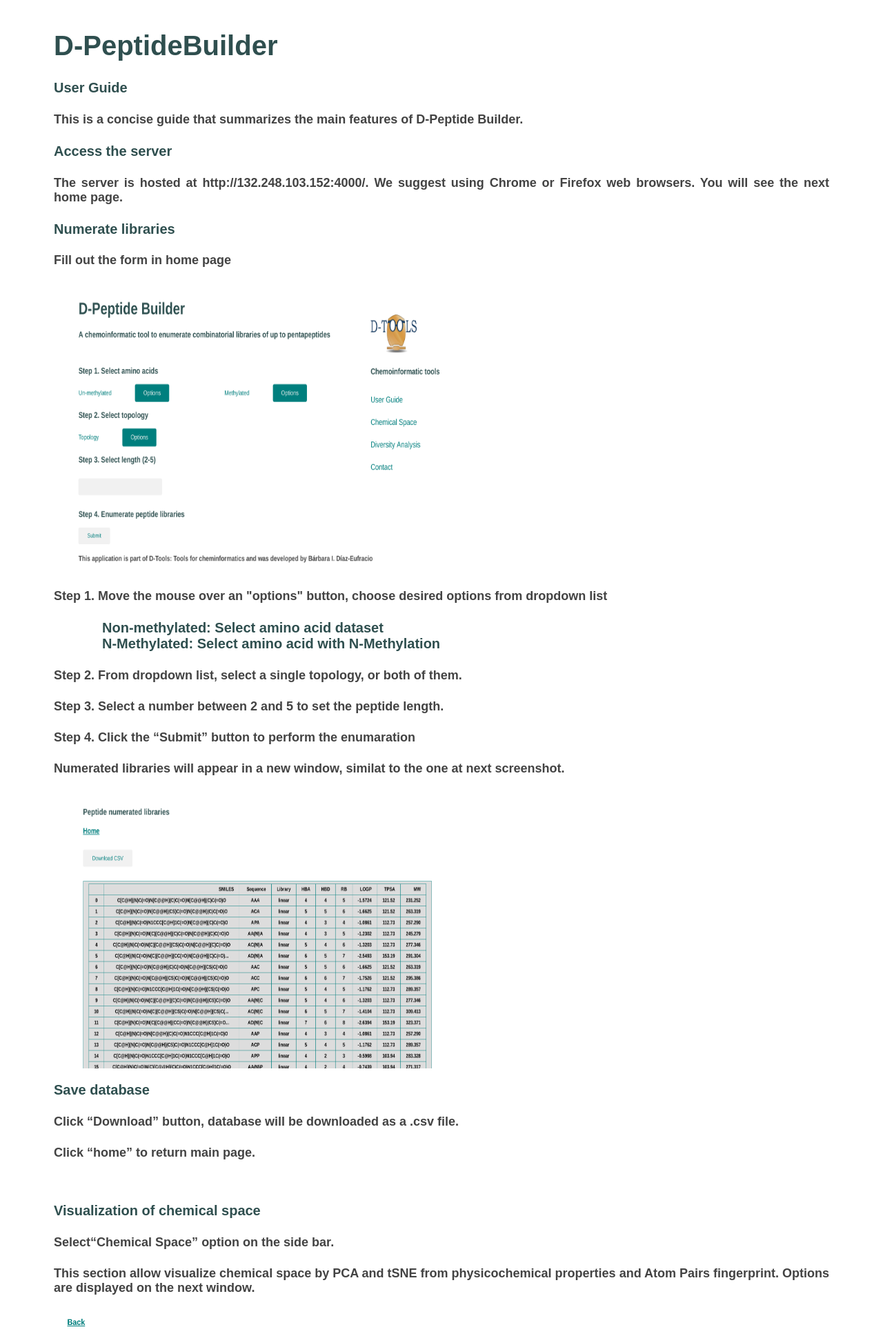
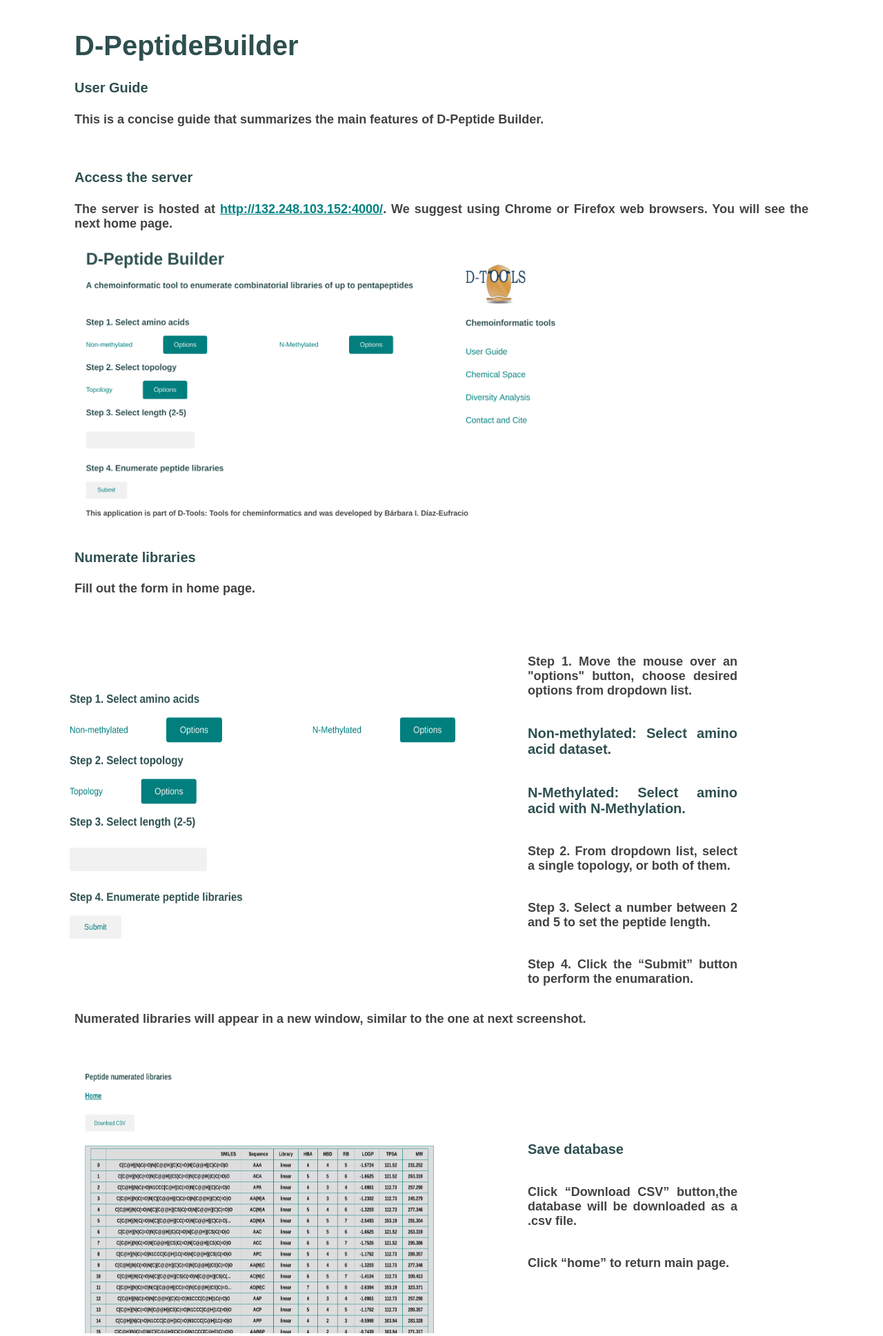
Before and after one commit to BarbaraDiazE/DPeptideBuider, a Django app: page /userguide/ in a window 1280 px wide. Shown: the top 1937 px of the page at 69% size. Run offline with Django 3.2, Linux system fonts and the light colour scheme; lists and menus that the app fills with data are empty; parts of the project's set-up code (start-up, migrations or seed data) failed here and were passed over.

Commit message:
add tables at web/src/templates/userguide.html

```diff
--- /dev/null
+++ b/web/src/static/css/userguide.css
@@ -0,0 +1,91 @@
+h1{
+    color: darkslategray;
+    font-size: 40px;
+    font-family: Arial, Helvetica, sans-serif;
+    text-align: center;
+    margin-left: 100px;
+    margin-right: 100px;
+    margin-top: 0px;
+  }
+
+
+  h2{
+    color: darkslategray;
+    font-size: 20px;
+    font-family: Arial, Helvetica, sans-serif;
+    text-align: justify;
+    margin-left: 100px;
+    margin-right: 100px;
+  }
+
+  h3{
+    color: darkslategray;
+    font-size: 20px;
+    font-family: Arial, Helvetica, sans-serif;
+    text-align: justify;
+    margin-left: 100px;
+    margin-right: 100px;
+  }
+
+  h4{
+    color: teal;
+    font-size: 18px;
+    font-family: Arial, Helvetica, sans-serif;
+    text-align: justify;
+    margin-left: 100px;
+    margin-right: 100px
+  }
+  h4{
+    color: #434343;
+    font-size: 18px;
+    font-family: Arial, Helvetica, sans-serif;
+    text-align: justify;
+    margin-left: 100px;
+    margin-right: 100px
+  }
+
+  h5{
+    color: darkslategray;
+    font-size: 20px;
+    font-family: Arial, Helvetica, sans-serif;
+    text-align: justify;
+  } /*side bar */
+
+  a{
+    color:teal;
+    font-size: 18px;
+    font-family: Arial, Helvetica, sans-serif;
+    }
+  .container{
+    align-content: center;
+    display: inline;
+  }
+
+
+
+
+
+  input{
+    color: teal;
+    background-color: #f1f1f1;
+    border: 1px;
+    padding: 12px 28px;
+    text-align: center;
+    display: inline-block;
+    border-radius: 4px;
+    font-size: 14px;
+    font-family: Arial, Helvetica, sans-serif;
+    margin-left: 100px;
+  }
+
+  .table {
+    border-collapse: collapse;
+    margin-left: 100px
+  }
+
+  .table, th, td {
+    border: none;
+    margin-left: 200px;
+    margin-right:200px ;
+
+  }
--- a/web/src/templates/contact.html
+++ b/web/src/templates/contact.html
@@ -33,6 +33,10 @@
                 margin-left: 100px;
                 margin-right: 100px
         }
+
+        table {
+                border-collapse: collapse;
+        }
 </style>
 
 <body>
@@ -53,7 +57,7 @@
                 <h3>If you use the server please cite: Díaz-Eufracio BI, Palomino-Hernández O, Arredondo-Sánchez A,
                         Medina-Franco JL. Peptide Builder: A Web-Based Application for the Analysis and Visualization of
                         the Chemical Space of Combinatorial Peptide Libraries. 2020, submitted.</h3>
-                <h4>www.difacquim.com</h4>
+                <h4><a href="https://www.difacquim.com/"> www.difacquim.com</a></h4>
         </div>
 </body>
 
--- a/web/src/templates/userguide.html
+++ b/web/src/templates/userguide.html
@@ -4,7 +4,7 @@
 
 <head>
     <title>User guide</title>
-    <link rel="stylesheet" href="{% static "css\mystyle.css" %}" />
+    <link rel="stylesheet" href="{% static "css\userguide.css" %}" />
 </head>
 <style>
 
@@ -19,35 +19,57 @@
         <!-- <br> -->
     </div>
     <div class="container">
-        <h4>This is a concise guide that summarizes the main features of D-Peptide Builder. </h4>
+        <h4 margin:0px 200px 0px 200px>This is a concise guide that summarizes the main features of D-Peptide Builder.
+        </h4>
         <!--  -->
+        <br>
         <h3>Access the server </h3>
-        <h4>The server is hosted at http://132.248.103.152:4000/. We suggest using Chrome or Firefox web browsers. You
-            will see the next home page. </h4>
+        <h4>The server is hosted at <a href="http://132.248.103.152:4000/"> http://132.248.103.152:4000/</a>.
+            We suggest using Chrome or Firefox web browsers.
+            You will see the next home page.</h4>
+        <img style="vertical-align:middle;margin:0px 70px" src="{% static "/homepage.png"   %}" alt="Dtools" width="800"
+            height="400">
         <!--  -->
+        <br>
+        <br>
         <h3>Numerate libraries</h3>
-        <h4>Fill out the form in home page</h4>
-        <br>
-        <img style="vertical-align:middle;margin:0px 70px" src="{% static "/homepage.png"   %}" alt="Dtools" width="600"
-            height="400">
-        <h4> <b>Step 1.</b> Move the mouse over an "options" button, choose desired options from
-            dropdown list</h4>
-        <h3 style="margin:0px 140px">Non-methylated: Select amino acid dataset</h3>
-        <h3 style="margin:0px 140px">N-Methylated: Select amino acid with N-Methylation</h3>
-        <!-- <br> -->
-        <h4><b>Step 2.</b> From dropdown list, select a single topology, or both of them.</h4>
-        <!-- <br> -->
-        <h4><b>Step 3. </b> Select a number between 2 and 5 to set the peptide length.</h4>
-        <!-- <br> -->
-        <h4><b>Step 4.</b> Click the “Submit” button to perform the enumaration </h4>
-        <h4>Numerated libraries will appear in a new window, similat to the one at next screenshot.</h4>
-        <img style="vertical-align:middle;margin:0px 70px" src="{% static "/table.png"   %}" alt="Dtools" width="600"
-            height="400">
+        <h4>Fill out the form in home page.</h4>
         <br>
         <!--  -->
-        <h3>Save database</h3>
-        <h4>Click <b>“Download”</b> button, database will be downloaded as a .csv file.</h4>
-        <h4>Click <b>“home”</b> to return main page.</h4>
+        <table style="width:100%">
+            <tr>
+                <th><img style="vertical-align:middle;margin:0px 70px" src="{% static "/form.png"   %}" alt="Dtools"
+                        width="600" height="400"></th>
+                <th>
+                    <h4 style="margin:40px 200px 10px 10px"> <b>Step 1.</b> Move the mouse over an "options" button,
+                        choose desired options from
+                        dropdown list.</h4>
+                    <h3 style="margin:40px 200px 10px 10px">Non-methylated: Select amino acid dataset.</h3>
+                    <h3 style="margin:40px 200px 10px 10px">N-Methylated: Select amino acid with N-Methylation.</h3>
+                    <h4 style="margin:40px 200px 10px 10px"><b>Step 2.</b> From dropdown list, select a single topology,
+                        or both of them.</h4>
+                    <h4 style="margin:40px 200px 10px 10px"><b>Step 3.</b> Select a number between 2 and 5 to set the
+                        peptide length.</h4>
+                    <h4 style="margin:40px 200px 10px 10px"><b>Step 4.</b> Click the “Submit” button to perform the
+                        enumaration. </h4>
+                </th>
+            </tr>
+        </table>
+        <!--  -->
+        <h4>Numerated libraries will appear in a new window, similar to the one at next screenshot.</h4>
+        <br>
+        <table style="width:100%">
+            <tr>
+                <th><img style="vertical-align:middle;margin:0px 70px" src="{% static "/table.png"   %}" alt="Dtools"
+                        width="600" height="400"></th>
+                <th>
+                    <h3 style="margin:40px 200px 10px 10px">Save database</h3>
+                    <h4 style="margin:40px 200px 10px 10px">Click <b>“Download CSV”</b> button,the database will be
+                        downloaded as a .csv file.</h4>
+                    <h4 style="margin:40px 200px 10px 10px">Click <b>“home”</b> to return main page.</h4>
+                </th>
+            </tr>
+        </table>
         <br>
         <!--  -->
         <h3>Visualization of chemical space</h3>
@@ -55,19 +77,31 @@
         <h4>This section allow visualize chemical space by PCA and tSNE from
             physicochemical properties and Atom Pairs fingerprint. Options are displayed on the
             next window.</h4>
-        <img style="vertical-align:middle;margin:0px 70px" src="{% static "/selectchemspace.png"   %}" alt="Dtools"
+        <img style="vertical-align:middle;margin:0px 100px" src="{% static "/selectchemspace.png"   %}" alt="Dtools"
             width="600" height="400">
         <h4>Once desired choice is selected, click the button “Visualize”. An interactive plot
             will be render in a new window.</h4>
-        <img style="vertical-align:middle;margin:0px 70px" src="{% static "/plotchemspace.png"   %}" alt="Dtools"
-            width="600" height="400">
-        <h4 style="margin:0px 140px">Toolbar include zoom in, zoom out and save options.</h4>
-        <h4 style="margin:0px 140px"> At legent section libraries hide and appear on click.</h4>
-        <h4 style="margin:0px 140px">In the plot, placing the cursor in a single point, coordinates and name of a single
-            point are render on an alert window.</h4>
-        <h4>Note: To compare the chemical space of numerated data sets with other reference libraries contact our
-            group (medinajl@unam.mx or dieb@comunidad.unam.mx).
-        </h4>
+        <!--  -->
+        <table style="width:100%">
+            <tr>
+                <th><img style="vertical-align:middle;margin:0px 70px" src="{% static "/plotchemspace.png"   %}"
+                        alt="Dtools" width="600" height="400"></th>
+                <th>
+                    <h4 style="margin:40px 200px 10px 10px">Toolbar include zoom in, zoom out and save options.</h4>
+                    <h4 style="margin:40px 200px 10px 10px"> At legent section libraries hide and appear on click.</h4>
+                    <h4 style="margin:40px 200px 10px 10px">In the plot, placing the cursor in a single point,
+                        coordinates and name
+                        of a single
+                        point are render on an alert window.</h4>
+                </th>
+            </tr>
+        </table>
+        <!--  -->
+        <h4>
+            Note: To compare the chemical space of numerated data sets with other reference
+            libraries contact our group (medinajl@unam.mx or dieb@comunidad.unam.mx).
+            The full contact information is at
+            <a href="http://132.248.103.152:4000/contact/"> 132.248.103.152:4000/contact</a>. </h4>
         <!--  -->
         <h3>Diversity Analysis</h3>
         <h4>"Options" button display a dropdown list, select "Atom Pair" and click "Perform Analysis".Similarity
```
Also changed, not shown: web/src/static/form.png (added), web/src/static/homepage.png.
